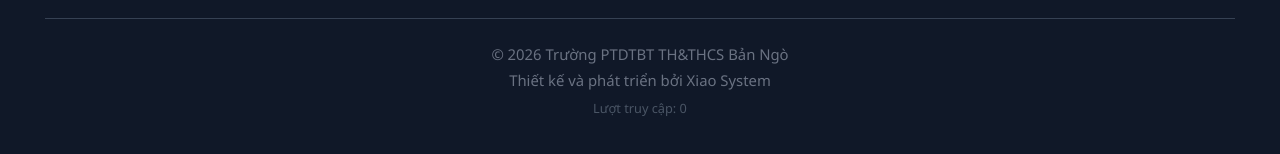
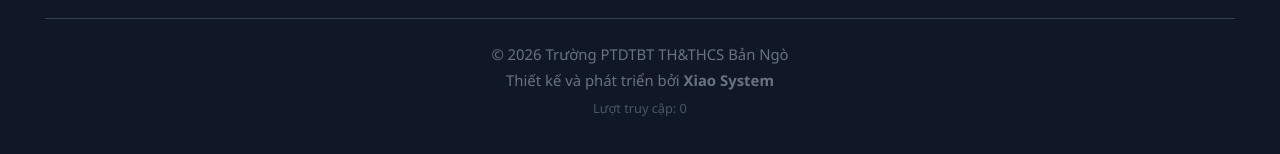
Before and after one commit to sansanxm/webbanngo, a Next.js app: page / in a window 1280 px wide. Shown: the part 2162-2316 px from the top of the page. Built offline with nearby package versions, Linux system fonts and the light colour scheme; no server answers; the database is empty.

Commit message:
Make developer name bold in credit line

```diff
--- a/src/components/Footer.tsx
+++ b/src/components/Footer.tsx
@@ -89,7 +89,7 @@
 
                 <div className="border-t border-gray-700 mt-10 pt-6 text-center text-gray-500 text-sm">
                     <p>&copy; {new Date().getFullYear()} {settings.schoolName || "Trường PTDTBT TH&THCS Bản Ngò"}</p>
-                    <p className="mt-1 text-sm text-gray-500">Thiết kế và phát triển bởi Xiao System</p>
+                    <p className="mt-1 text-sm text-gray-500">Thiết kế và phát triển bởi <strong>Xiao System</strong></p>
 
                     <p className="mt-2 text-xs text-gray-600">Lượt truy cập: {visits.toLocaleString()}</p>
                 </div>
```
